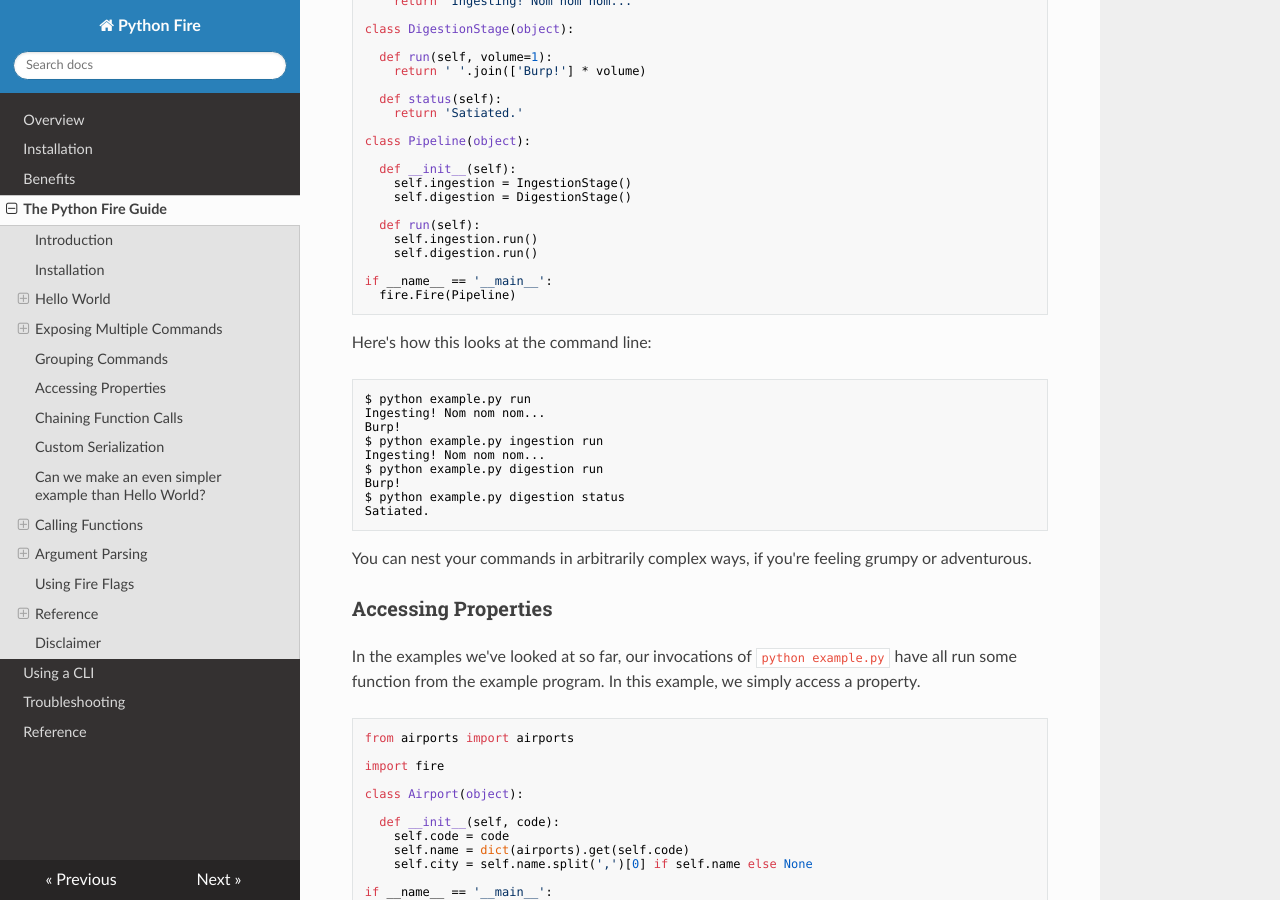
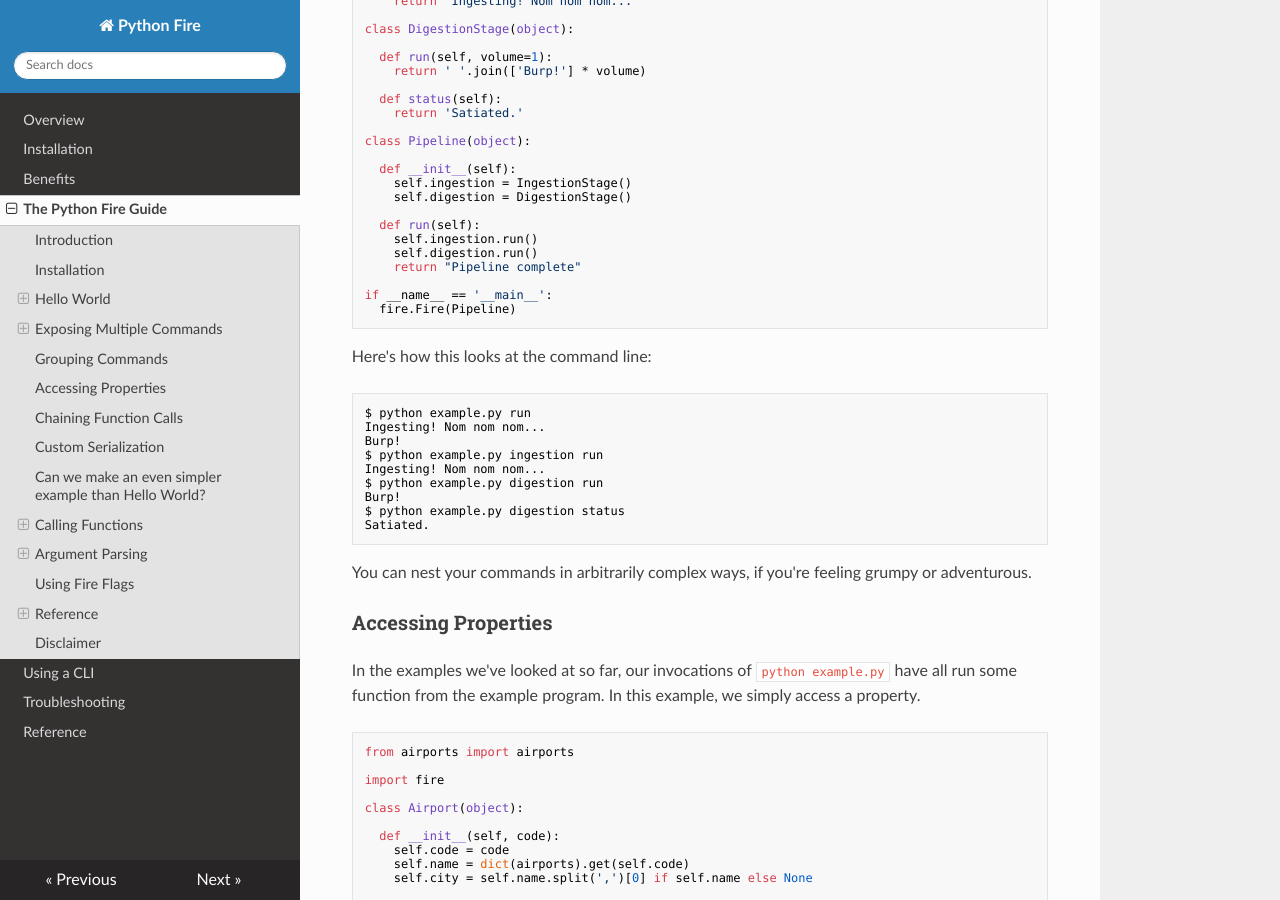
Before and after one commit to google/python-fire, an MkDocs documentation site: the page built from docs/guide.md, in a window 1280 px wide and 900 px high, scrolled down 5187 px. Built offline with MkDocs 1.6.1, drawn with Linux system fonts in a browser that asks for light colours; nearby versions of some CDN libraries; old or Windows-style settings are respelled for this version of MkDocs.

Commit message:
grouping has output

```diff
--- a/docs/guide.md
+++ b/docs/guide.md
@@ -320,6 +320,7 @@ class Pipeline(object):
   def run(self):
     self.ingestion.run()
     self.digestion.run()
+    return "Pipeline complete"
 
 if __name__ == '__main__':
   fire.Fire(Pipeline)
```
